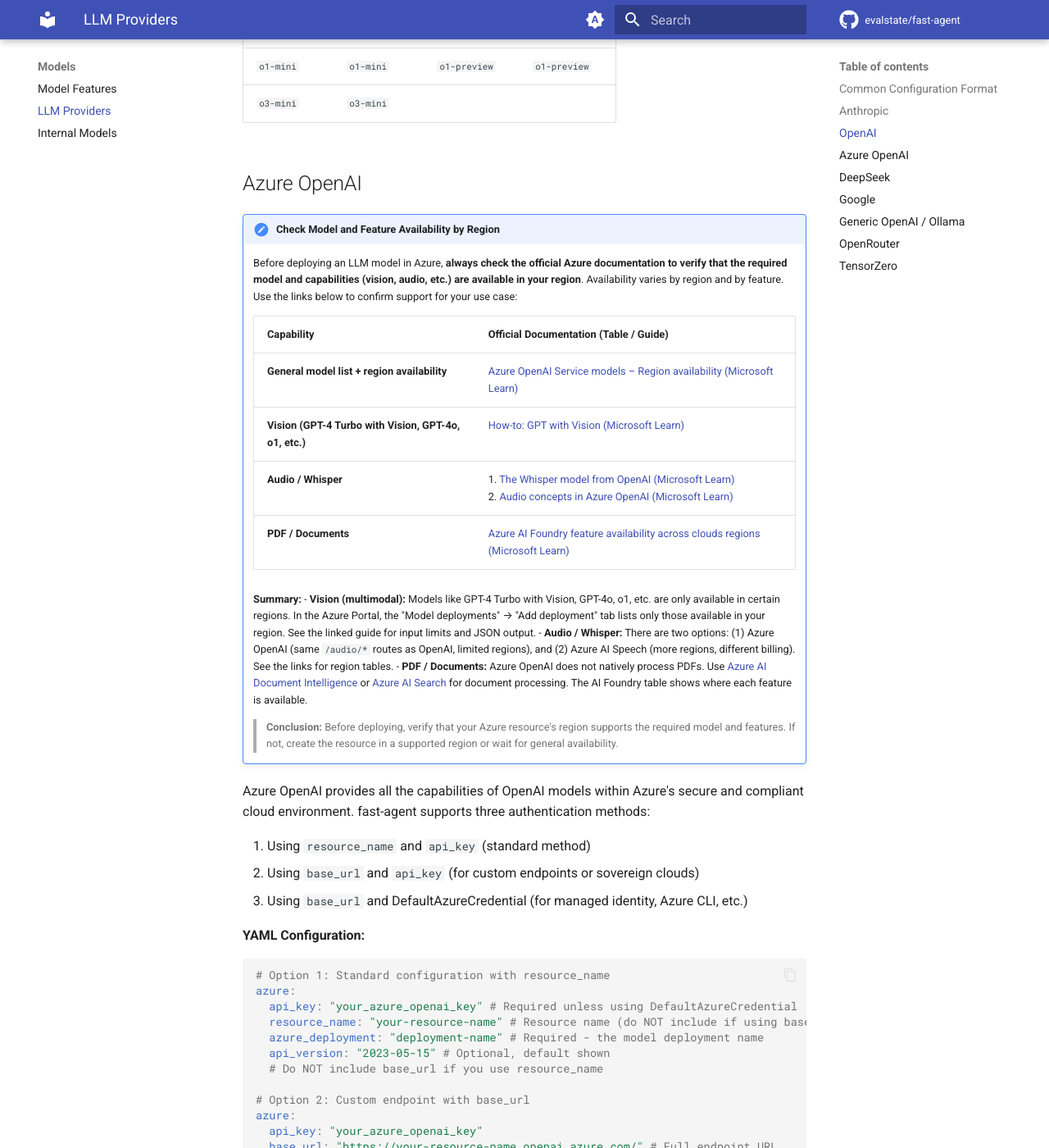
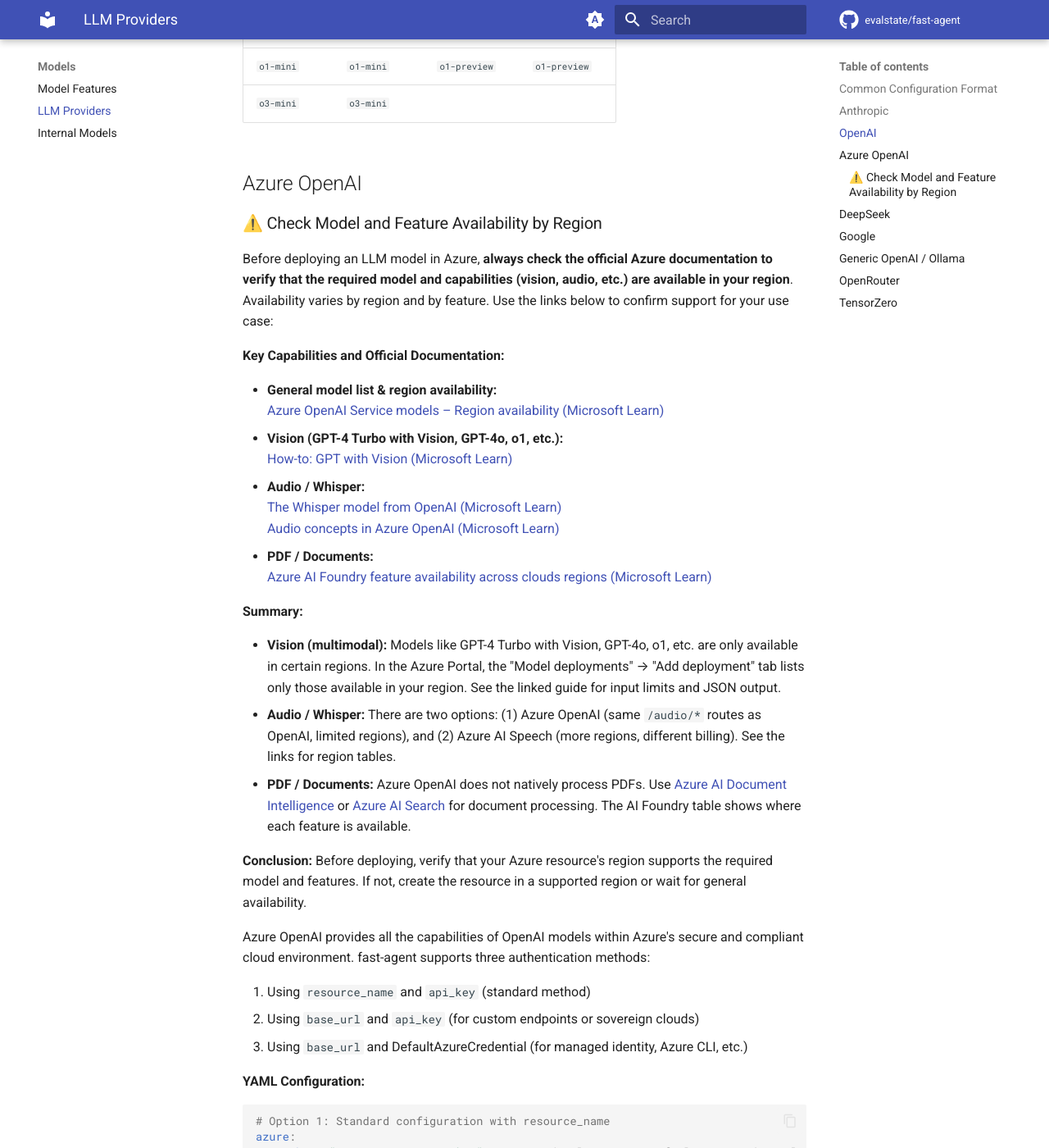
Before and after one commit to evalstate/fast-agent-docs, an MkDocs documentation site: the page built from docs/models/llm_providers.md, in a window 1280 px wide and 1400 px high, scrolled down 2237 px. Shown: the whole window at 82% size. Built offline with MkDocs 1.6.1 and Material for MkDocs 9.7.7, drawn with Linux system fonts in a browser that asks for light colours; comment, search, counter and statistics services are not loaded.

Commit message:
Refactor Azure OpenAI section for clarity and improved documentation structure

```diff
--- a/docs/models/llm_providers.md
+++ b/docs/models/llm_providers.md
@@ -75,22 +75,29 @@
 
 ## Azure OpenAI
 
-!!! note "Check Model and Feature Availability by Region"
-    Before deploying an LLM model in Azure, **always check the official Azure documentation to verify that the required model and capabilities (vision, audio, etc.) are available in your region**. Availability varies by region and by feature. Use the links below to confirm support for your use case:
+### ⚠️ Check Model and Feature Availability by Region
 
-    | Capability                                         | Official Documentation (Table / Guide)                                                                                                                                                                                        |
-    | -------------------------------------------------- | ----------------------------------------------------------------------------------------------------------------------------------------------------------------------------------------------------------------------------- |
-    | **General model list + region availability**       | [Azure OpenAI Service models – Region availability (Microsoft Learn)](https://learn.microsoft.com/en-us/azure/ai-services/openai/concepts/models?utm_source=chatgpt.com)                                                      |
-    | **Vision (GPT-4 Turbo with Vision, GPT-4o, o1, etc.)** | [How-to: GPT with Vision (Microsoft Learn)](https://learn.microsoft.com/en-us/azure/ai-services/openai/how-to/gpt-with-vision?utm_source=chatgpt.com)                                                                         |
-    | **Audio / Whisper**                                | 1. [The Whisper model from OpenAI (Microsoft Learn)](https://learn.microsoft.com/en-us/azure/ai-services/speech-service/whisper-overview?utm_source=chatgpt.com) <br>2. [Audio concepts in Azure OpenAI (Microsoft Learn)](https://learn.microsoft.com/en-us/azure/ai-services/openai/concepts/audio?utm_source=chatgpt.com) |
-    | **PDF / Documents**                                | [Azure AI Foundry feature availability across clouds regions (Microsoft Learn)](https://learn.microsoft.com/en-us/azure/ai-foundry/reference/region-support?utm_source=chatgpt.com)                                           |
+Before deploying an LLM model in Azure, **always check the official Azure documentation to verify that the required model and capabilities (vision, audio, etc.) are available in your region**. Availability varies by region and by feature. Use the links below to confirm support for your use case:
 
-    **Summary:**
-    - **Vision (multimodal):** Models like GPT-4 Turbo with Vision, GPT-4o, o1, etc. are only available in certain regions. In the Azure Portal, the "Model deployments" → "Add deployment" tab lists only those available in your region. See the linked guide for input limits and JSON output.
-    - **Audio / Whisper:** There are two options: (1) Azure OpenAI (same `/audio/*` routes as OpenAI, limited regions), and (2) Azure AI Speech (more regions, different billing). See the links for region tables.
-    - **PDF / Documents:** Azure OpenAI does not natively process PDFs. Use [Azure AI Document Intelligence](https://learn.microsoft.com/en-us/azure/ai-services/form-recognizer/) or [Azure AI Search](https://learn.microsoft.com/en-us/azure/search/) for document processing. The AI Foundry table shows where each feature is available.
+**Key Capabilities and Official Documentation:**
 
-    > **Conclusion:** Before deploying, verify that your Azure resource's region supports the required model and features. If not, create the resource in a supported region or wait for general availability.
+- **General model list & region availability:**
+  [Azure OpenAI Service models – Region availability (Microsoft Learn)](https://learn.microsoft.com/en-us/azure/ai-services/openai/concepts/models?utm_source=chatgpt.com)
+- **Vision (GPT-4 Turbo with Vision, GPT-4o, o1, etc.):**
+  [How-to: GPT with Vision (Microsoft Learn)](https://learn.microsoft.com/en-us/azure/ai-services/openai/how-to/gpt-with-vision?utm_source=chatgpt.com)
+- **Audio / Whisper:**
+  [The Whisper model from OpenAI (Microsoft Learn)](https://learn.microsoft.com/en-us/azure/ai-services/speech-service/whisper-overview?utm_source=chatgpt.com)
+  [Audio concepts in Azure OpenAI (Microsoft Learn)](https://learn.microsoft.com/en-us/azure/ai-services/openai/concepts/audio?utm_source=chatgpt.com)
+- **PDF / Documents:**
+  [Azure AI Foundry feature availability across clouds regions (Microsoft Learn)](https://learn.microsoft.com/en-us/azure/ai-foundry/reference/region-support?utm_source=chatgpt.com)
+
+**Summary:**
+
+- **Vision (multimodal):** Models like GPT-4 Turbo with Vision, GPT-4o, o1, etc. are only available in certain regions. In the Azure Portal, the "Model deployments" → "Add deployment" tab lists only those available in your region. See the linked guide for input limits and JSON output.
+- **Audio / Whisper:** There are two options: (1) Azure OpenAI (same `/audio/*` routes as OpenAI, limited regions), and (2) Azure AI Speech (more regions, different billing). See the links for region tables.
+- **PDF / Documents:** Azure OpenAI does not natively process PDFs. Use [Azure AI Document Intelligence](https://learn.microsoft.com/en-us/azure/ai-services/form-recognizer/) or [Azure AI Search](https://learn.microsoft.com/en-us/azure/search/) for document processing. The AI Foundry table shows where each feature is available.
+
+**Conclusion:** Before deploying, verify that your Azure resource's region supports the required model and features. If not, create the resource in a supported region or wait for general availability.
 
 Azure OpenAI provides all the capabilities of OpenAI models within Azure's secure and compliant cloud environment. fast-agent supports three authentication methods:
 
```
